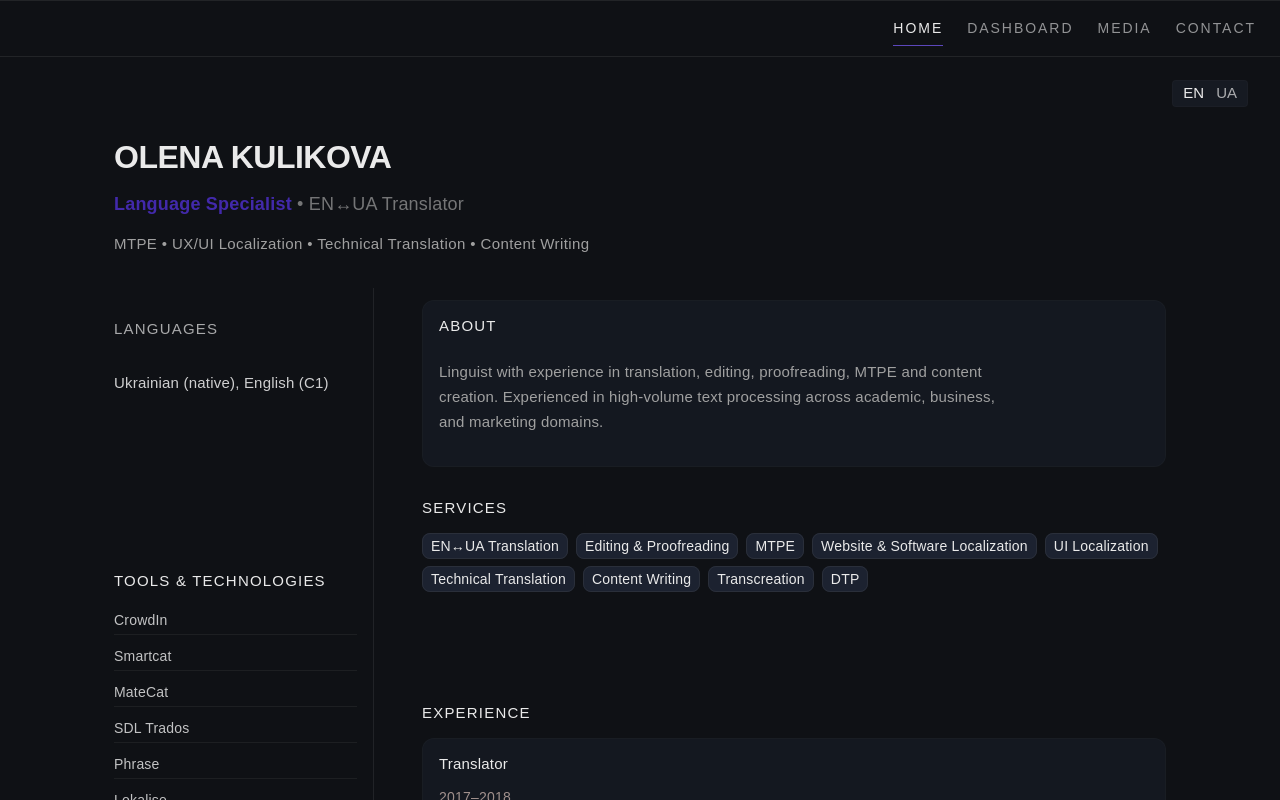
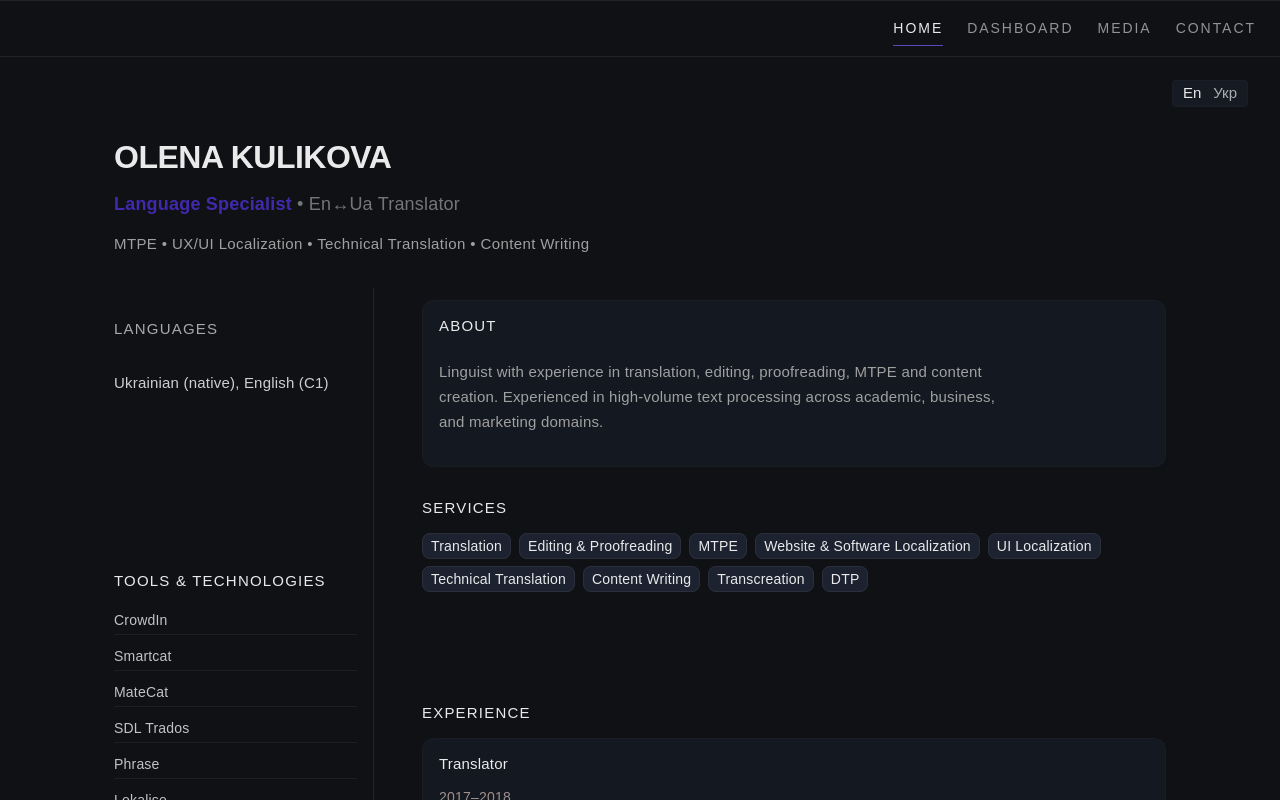
Before and after one commit to SillyCat88/nexia-lab-cv, a React (Vite) app: page /home in a window 1280 px wide. Shown: the top 800 px of the page. Built offline with nearby package versions, Linux system fonts and the light colour scheme.

Commit message:
localize navigation and language switcher

```diff
--- a/src/App.jsx
+++ b/src/App.jsx
@@ -25,7 +25,7 @@ export default function App() {
         }
       />
 
-      <Route element={<MainLayout />}>
+      <Route element={<MainLayout lang={lang} />}>
         <Route
           path="/home"
           element={
--- a/src/components/LanguageSwitcher/LanguageSwitcher.jsx
+++ b/src/components/LanguageSwitcher/LanguageSwitcher.jsx
@@ -1,9 +1,12 @@
+import { content } from "./data/contentSwitcher";
 import styles from "./LanguageSwitcher.module.css";
 
 export default function LanguageSwitcher({
   lang,
   setLang,
 }) {
+  const t = content[lang];
+
   return (
     <div className={styles.switcherContainer}>
         <div className={styles.switcherLayout}>
@@ -14,7 +17,7 @@ export default function LanguageSwitcher({
                 lang === "en" ? styles.active : ""
                 }`}
             >
-                EN
+                {t.en}
             </button>
 
             <button
@@ -24,7 +27,7 @@ export default function LanguageSwitcher({
                 lang === "ua" ? styles.active : ""
                 }`}
             >
-                UA
+                {t.ua}
             </button>
         </div>
     </div>
--- /dev/null
+++ b/src/components/LanguageSwitcher/data/contentSwitcher.js
@@ -0,0 +1,11 @@
+export const content = {
+  en: {
+    en: "En",
+    ua: "Укр"
+  },
+
+  ua: {
+    en: "En",
+    ua: "Укр"
+  },
+};
--- a/src/components/SectionNav/SectionNav.jsx
+++ b/src/components/SectionNav/SectionNav.jsx
@@ -1,7 +1,10 @@
 import { NavLink } from "react-router-dom";
+import { content } from "./data/contentNav";
 import styles from "./SectionNav.module.css";
 
-export default function SectionNav() {
+export default function SectionNav({ lang }) {
+  const t = content[lang];
+
   return (
     <nav className={styles.navContainer}>
       <NavLink
@@ -10,7 +13,7 @@ export default function SectionNav() {
           `${styles.navLink} ${isActive ? styles.isActive : ""}`
         }
       >
-        Home
+        {t.home}
       </NavLink>
 
       <NavLink
@@ -19,7 +22,7 @@ export default function SectionNav() {
           `${styles.navLink} ${isActive ? styles.isActive : ""}`
         }
       >
-        Dashboard
+        {t.dashboard}
       </NavLink>
 
       <NavLink
@@ -28,7 +31,7 @@ export default function SectionNav() {
           `${styles.navLink} ${isActive ? styles.isActive : ""}`
         }
       >
-        Media
+        {t.media}
       </NavLink>
 
       <NavLink
@@ -37,7 +40,7 @@ export default function SectionNav() {
           `${styles.navLink} ${isActive ? styles.isActive : ""}`
         }
       >
-        Contact
+        {t.contact}
       </NavLink>
     </nav>
   );
--- /dev/null
+++ b/src/components/SectionNav/data/contentNav.js
@@ -0,0 +1,16 @@
+export const content = {
+  en: {
+    home: "Home",
+    dashboard: "Dashboard",
+    localization: "Localization",
+    media: "Media",
+    contact: "Contact",
+  },
+  ua: {
+    home: "Головна",
+    dashboard: "Дашборд",
+    localization: "Локалізація",
+    media: "Медіа",
+    contact: "Контакти",
+  },
+};
--- a/src/layouts/MainLayout.jsx
+++ b/src/layouts/MainLayout.jsx
@@ -1,10 +1,10 @@
 import { Outlet } from "react-router-dom";
 import SectionNav from "../components/SectionNav/SectionNav";
 
-export default function MainLayout() {
+export default function MainLayout({ lang }) {
   return (
     <>
-      <SectionNav />
+      <SectionNav lang={lang} />
       <Outlet />
     </>
   );
--- a/src/pages/Home/data/contentHome.js
+++ b/src/pages/Home/data/contentHome.js
@@ -1,13 +1,13 @@
 export const content = {
   en: {
     name: "OLENA KULIKOVA",
-    title: "EN↔UA Translator | Localization Specialist | MTPE | Content Writer",
+    title: "En↔Ua Translator | Localization Specialist | MTPE | Content Writer",
 
     about:
       "Linguist with experience in translation, editing, proofreading, MTPE and content creation. Experienced in high-volume text processing across academic, business, and marketing domains.",
 
     services: [
-      "EN↔UA Translation",
+      "Translation",
       "Editing & Proofreading",
       "MTPE",
       "Website & Software Localization",
@@ -57,7 +57,7 @@ export const content = {
 
     heroRole: "Language Specialist",
 
-    heroLanguagePair: "EN↔UA Translator",
+    heroLanguagePair: "En↔Ua Translator",
 
     heroSubtitle: "MTPE • UX/UI Localization • Technical Translation • Content Writing",
 
@@ -75,13 +75,13 @@ export const content = {
 
   ua: {
     name: "ОЛЕНА КУЛІКОВА",
-    title: "Перекладач EN↔UA | Локалізація | MTPE | Контент-фахівець",
+    title: "Перекладач En↔Укр | Локалізація | MTPE | Контент-фахівець",
 
     about:
       "Лінгвіст з досвідом перекладу, редагування, постредагування та створення контенту. Робота з великими обсягами текстів у сферах академічного письма, бізнесу та маркетингу.",
 
     services: [
-      "Переклад EN↔UA",
+      "Переклад",
       "Редагування та коректура",
       "Постредагування",
       "Локалізація сайтів і ПЗ",
@@ -131,7 +131,7 @@ export const content = {
 
     heroRole: "Лінгвіст",
 
-    heroLanguagePair: "EN↔UA Перекладач",
+    heroLanguagePair: "En↔Укр Перекладач",
 
     heroSubtitle: "Постредагування • UX/UI Локалізація • Технічний переклад • Написання контенту",
 
```
